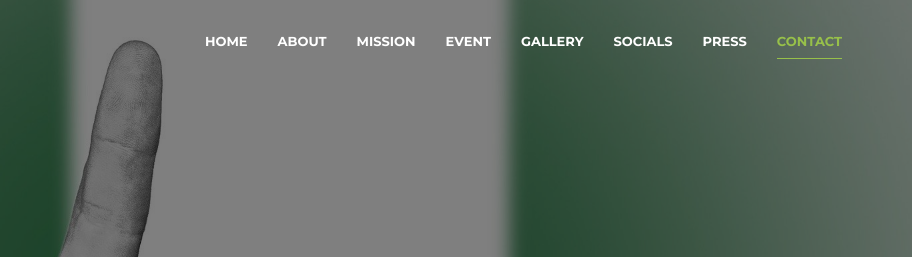
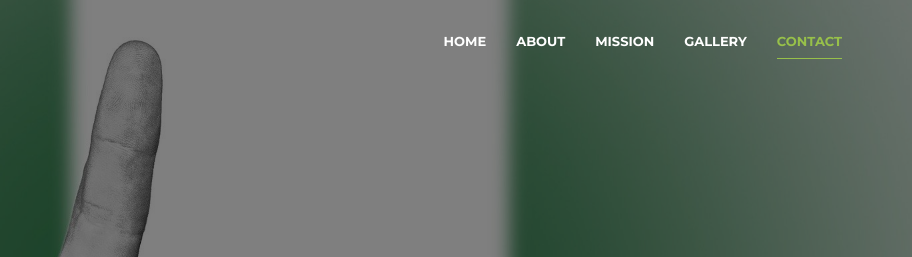
Before and after one commit to NewCEO/GNM, a plain HTML site: page about.html in a window 1280 px wide. Shown: the top 257 px of the page, 368-1280 px from the left. Drawn offline with nearby package versions, Linux system fonts and the light colour scheme; some packages are replaced by stand-ins of ours; a script that the page names is missing.

Commit message:
fixed navigation

```diff
--- a/about.html
+++ b/about.html
@@ -68,14 +68,14 @@
 
             <div class="collapse navbar-collapse" id="bs-example-navbar-collapse-1">
                 <ul class="nav navbar-nav navbar-right">
-                    <li class="active"><a class="page-scroll" href="#slides">Home</a></li>
+                    <li class="active"><a class="page-scroll" href="index.html">Home</a></li>
                     <li><a class="page-scroll" href="#about">About</a></li>
                     <li><a class="page-scroll" href="#mission">Mission</a></li>
-                    <li><a class="page-scroll" href="#event">Event</a></li>
+                    <!-- <li><a class="page-scroll" href="#event">Event</a></li> -->
                     <li><a class="page-scroll" href="#gallery">Gallery</a></li>
-                    <li><a class="page-scroll" href="#socials">Socials</a></li>
+                    <!-- <li><a class="page-scroll" href="#socials">Socials</a></li> -->
                     <!-- <li><a class="page-scroll" href="#team">Our Team</a></li> -->
-                    <li><a class="page-scroll" href="#press">Press</a></li>
+                    <!-- <li><a class="page-scroll" href="#press">Press</a></li> -->
                     <li><a class="page-scroll" href="#contact">Contact</a></li>
                 </ul>
             </div>
```
Also changed, not shown: index.html (+1 -1 lines), assets/images/clients/client-logo-2.png.
